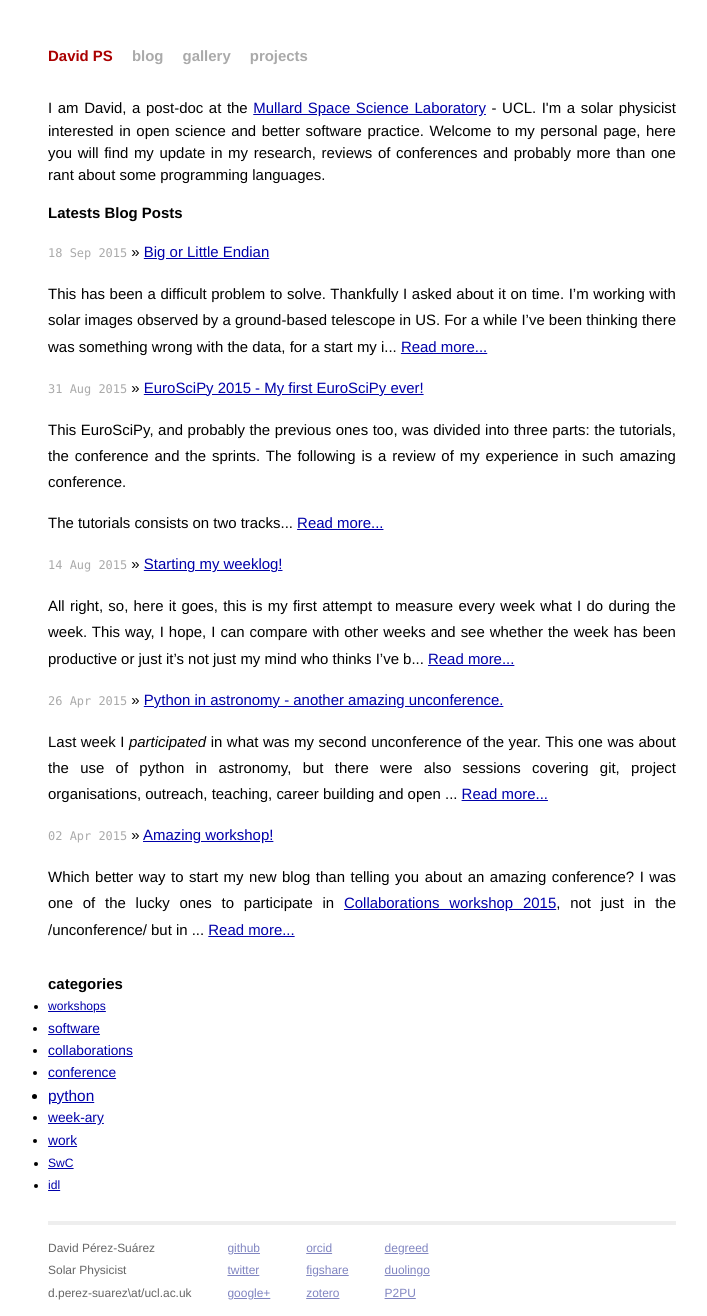
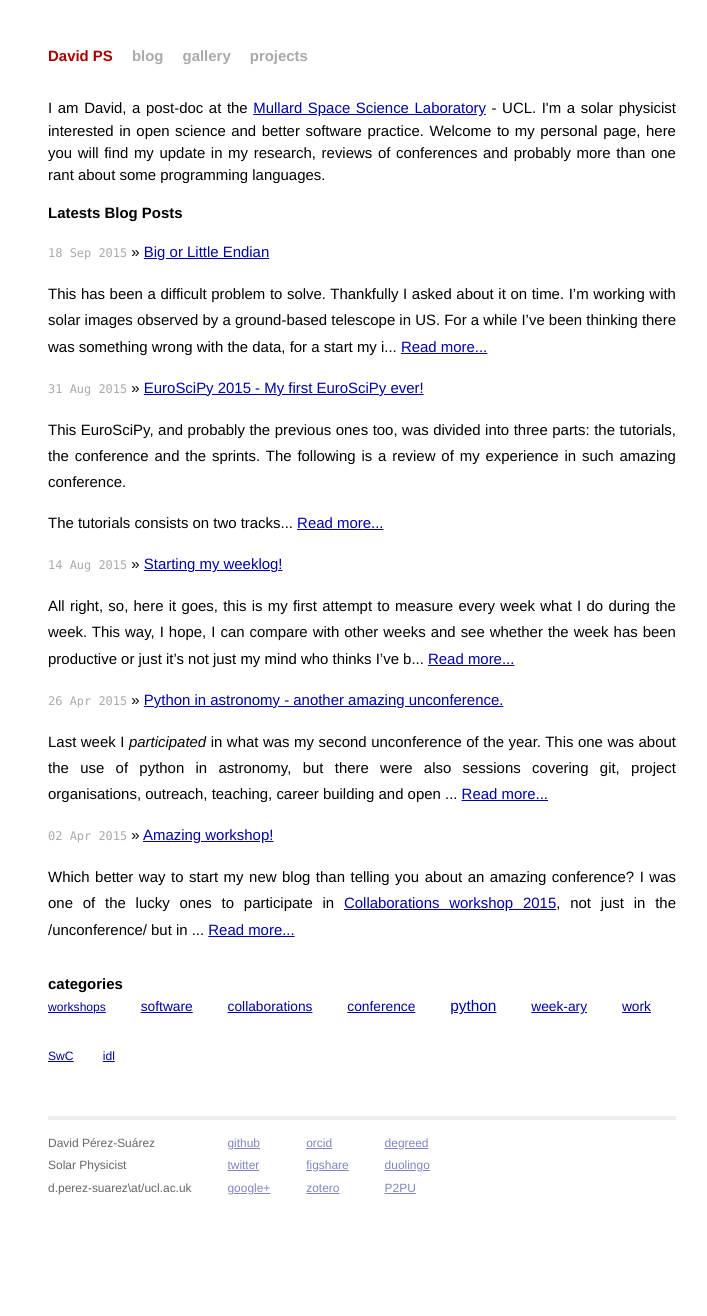
Before and after one commit to dpshelio/dpshelio.github.io, a Jekyll site: the page built from index.html, in a window 1280 px wide. Shown: the whole page, without its empty margins (278-985 px from the left). Built offline with Jekyll 4.4.1, drawn with Linux system fonts in a browser that asks for light colours; Markdown is read by kramdown in place of the engine named in the settings; after the commit the page ends 1211 px from its top, so only the background shows below that.

Commit message:
Added jekyll-mentions package and css style for the categories

```diff
--- a/Gemfile
+++ b/Gemfile
@@ -1,2 +1,3 @@
 source 'https://rubygems.org'
 gem 'github-pages'
+gem 'jekyll-mentions'
--- a/css/main.css
+++ b/css/main.css
@@ -158,3 +158,37 @@
 .post pre.terminal code {
   background-color: #333;
 }
+
+/**
+ * TAGS
+ * * * * * * * * * * * * * * * * * * * * * * * * * * * * * * * * * * * * * * */
+.tags {
+  list-style: none;
+  padding: 0;
+  text-align: justify; }
+
+.tags li {
+  display: inline-block;
+  margin: 0 25px 25px 0; }
+
+.tags li:last-child {
+  margin-right: 0; }
+
+.tag {
+  background: #ddd;
+  border-radius: 2px;
+  -moz-border-radius: 2px;
+  -webkit-border-radius: 2px;
+  box-shadow: 1px 1px 2px #ccc;
+  -moz-box-shadow: 1px 1px 2px #ccc;
+  -webkit-box-shadow: 1px 1px 2px #ccc;
+  color: #888;
+  padding: 2px 8px 2px 8px;
+  text-decoration: none; }
+
+.tag:visited {
+  color: #888; }
+
+.tag:hover {
+  background: #ccc;
+  color: #777; }
```
